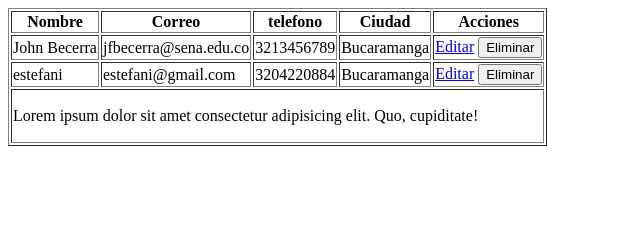
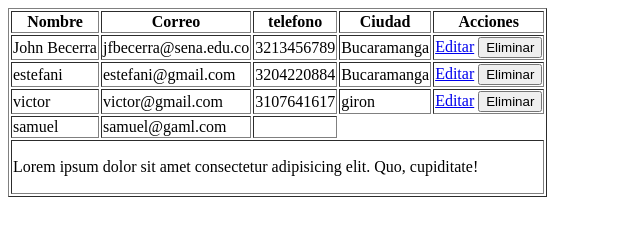
Before and after one commit to estefani0718/2894667, a plain HTML site: page tabla.html in a window 1280 px wide. Shown: the whole page, without its empty margins (0-640 px from the left). Drawn offline with Linux system fonts and the light colour scheme.

Commit message:
configuracion

```diff
--- a/tabla.html
+++ b/tabla.html
@@ -63,6 +63,36 @@
                         <button>Eliminar</button>
                     </td>
                 </tr>
+                <tr>
+                    <td>
+                        victor
+                    </td>
+                    <td>
+                        victor@gmail.com
+                    </td>
+                    <td>
+                        3107641617
+                    </td>
+                    <td>
+                        giron
+
+                    </td>
+                    <td>
+                        <a href="index.html">Editar</a>
+                        <button>Eliminar</button>
+                    </td>
+                </tr>
+                <tr>
+                    <td>
+                        samuel
+                    </td>
+                    <td>
+                        samuel@gaml.com
+                    </td>
+                    <td>
+
+                    </td>
+                </tr>
             </tbody>
             <tfoot>
                 <tr>
```
Also changed, not shown: index.html (+4 -0 lines), configuracion.html (added).
